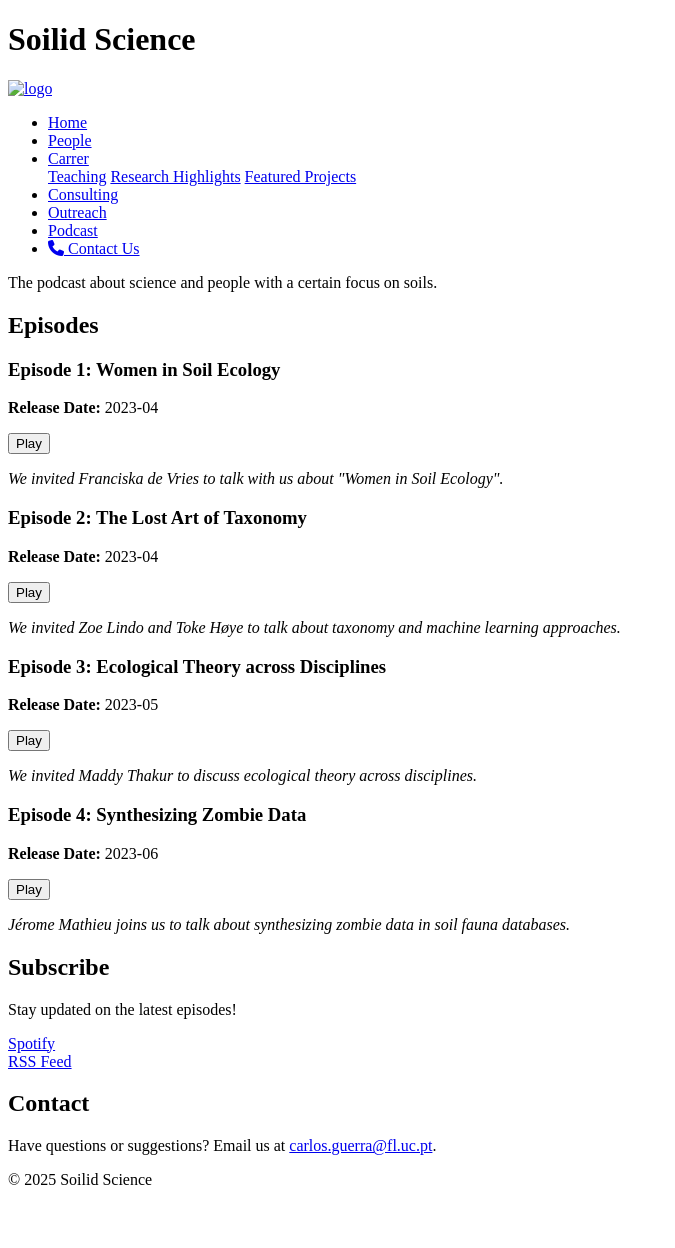
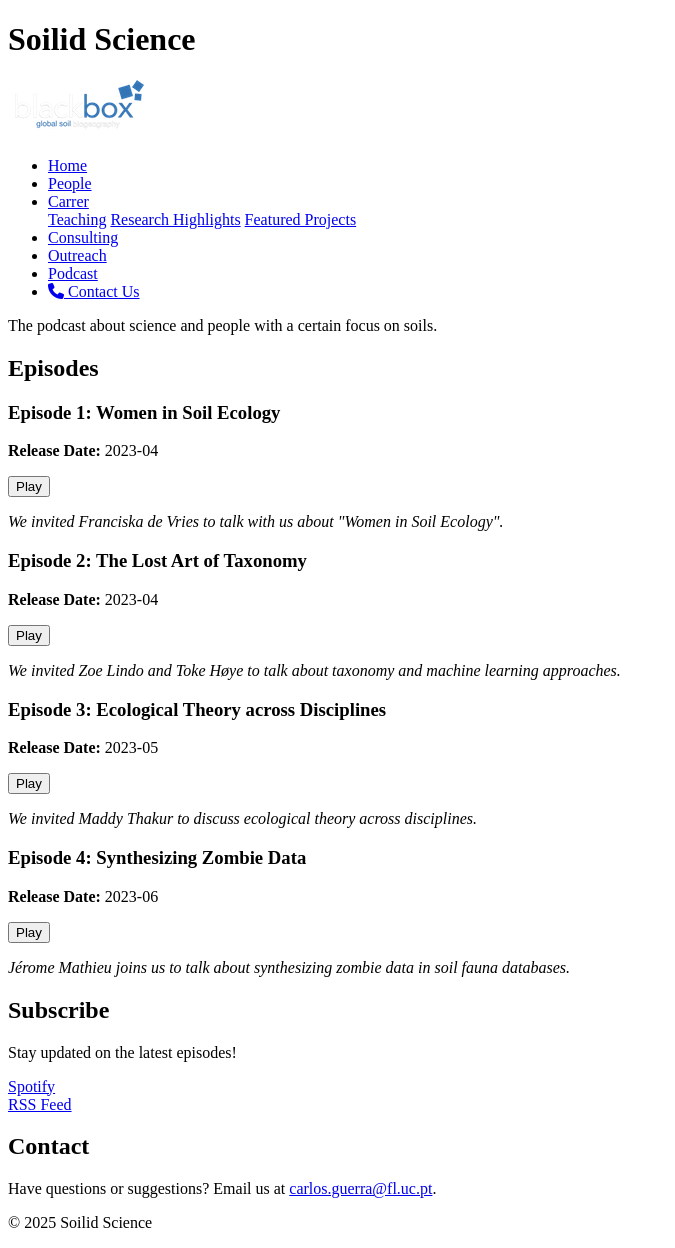
Before and after one commit to Blackboxgeo/blackbox.github.io, a Jekyll site: the page podcast/index.html, which Jekyll copies as it is, in a window 1280 px wide. Shown: the whole page, without its empty margins (0-675 px from the left). Built offline with Jekyll 4.4.1, drawn with Linux system fonts in a browser that asks for light colours; before the commit the page ends 1205 px from its top, so only the background shows below that.

Commit message:
correced some mistakes in the navbar v2

```diff
--- a/podcast/index.html
+++ b/podcast/index.html
@@ -21,7 +21,7 @@
     <div class="container">
       <div class="logo">
         <a href="index.html">
-          <img src="images/logo.png" alt="logo">
+          <img src="/blackbox.github.io/images/logo.png" alt="logo">
         </a>
       </div>
 
```
